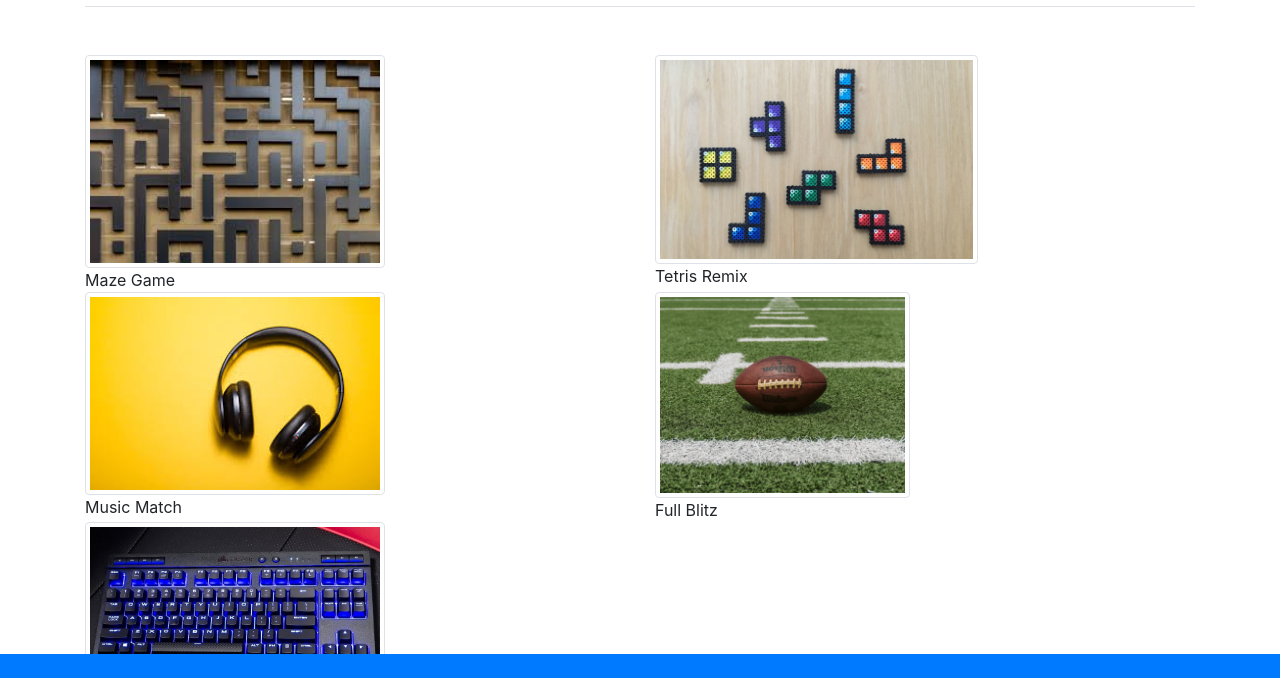
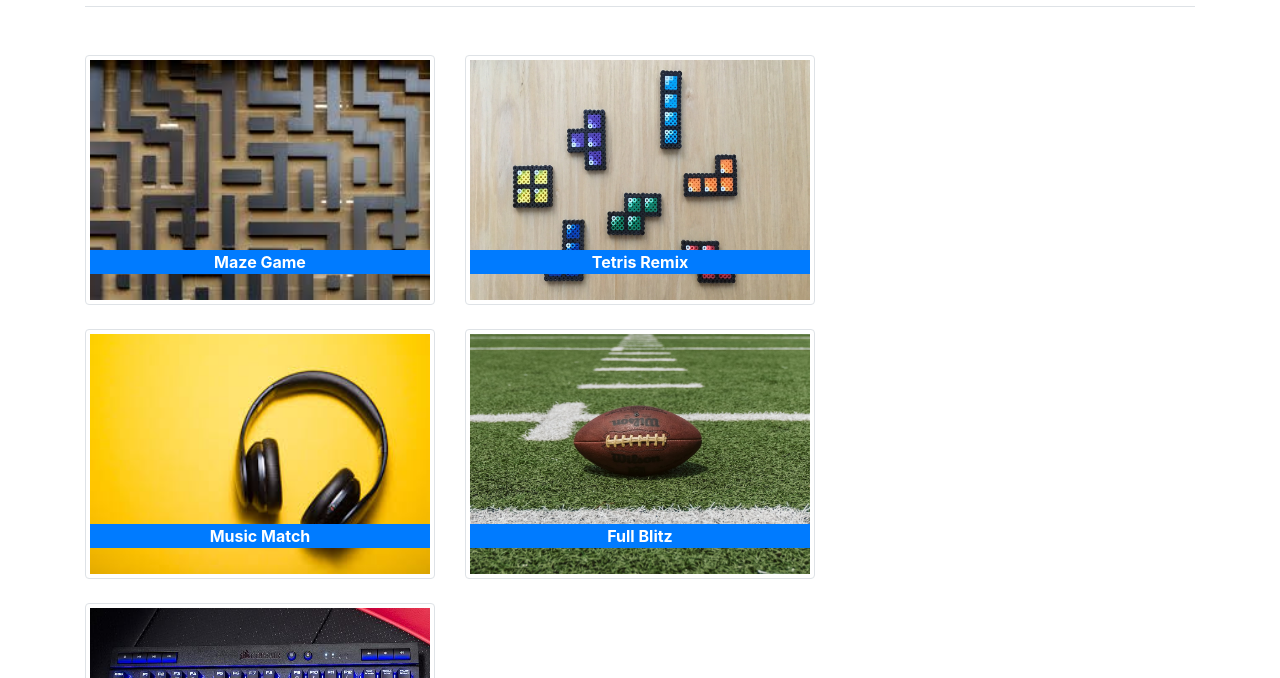
Before and after one commit to marcuspramirez/responsive-portfolio-hw2, a plain HTML site: page portfolio.html in a window 1280 px wide. Shown: the part 122-800 px from the top of the page. Drawn offline with nearby package versions, Linux system fonts and the light colour scheme.

Commit message:
fixed text on images

```diff
--- a/portfolio.html
+++ b/portfolio.html
@@ -7,9 +7,11 @@
     <link rel="stylesheet" href="https://stackpath.bootstrapcdn.com/bootstrap/4.5.0/css/bootstrap.min.css" integrity="sha384-9aIt2nRpC12Uk9gS9baDl411NQApFmC26EwAOH8WgZl5MYYxFfc+NcPb1dKGj7Sk" crossorigin="anonymous">
 <script src="https://stackpath.bootstrapcdn.com/bootstrap/4.5.0/js/bootstrap.min.js" integrity="sha384-OgVRvuATP1z7JjHLkuOU7Xw704+h835Lr+6QL9UvYjZE3Ipu6Tp75j7Bh/kR0JKI" crossorigin="anonymous"></script>
 
+
+
 <style>
     .footer {
-       position: fixed;
+
        left: 0;
        bottom: 0;
        width: 100%;
@@ -17,7 +19,28 @@
        color: #007bff;
        text-align: center;
     }
-    </style>
+
+    .title {
+        /* How come "margin-right" works but "right" does not? */
+        /* Image Titles */
+        margin-right: 10px;
+        text-align: center;
+        left: 5px;
+        bottom:20%;
+        background-color:#007bff;
+        color: white;
+        font-weight: bold;
+        position: relative;
+    }
+
+    .img-thumbnail {
+        /* max width is 510px?  Anything further doesn't change, is this the width of the container? Inspect says the conainter is 540px*/
+        width: 510px;
+        height: 250px;
+        position: relative;
+    }
+
+</style>
 
 </head>
 
@@ -46,35 +69,47 @@
             </div>
         </div>
 
+        <!-- How do I get the images to expand to the entire column?
+             Style Width and Height do not seem to make a difference here
+         -->
         <div class="row">
-            <div class="col-md-6">
-                <img src="assets/maze.jpg" alt="picture of maze" class="img-thumbnail" style="width: 300px" height="300px">
-                <div class="title">Maze Game</div>
+            <div class="col-md-4">
+                <img src="assets/maze.jpg" alt="picture of maze" class="img-thumbnail" style="position: relative;">
+                <div class="title" style="position: relative;">Maze Game</div>
             </div>
-            <div class="col-md-6">
-                <img src="assets/img-5557_feature.jpg" alt="picture of tetris blocks" class="img-thumbnail" style="width: 323px" height="323px">
-                <div class="title">Tetris Remix</div>
+            <div class="col-md-4">
+                <img src="assets/img-5557_feature.jpg" alt="picture of tetris blocks" class="img-thumbnail" style="position: relative;">
+                <div class="title" style="position: relative;">Tetris Remix</div>
             </div>
+
+            <div class="col-md-4"></div>
+
         </div>
 
         <div class="row">
-            <div class="col-md-6">
-                <img src="assets/music image.jpg" alt="picture of headphones" class="img-thumbnail" style="width: 300px" height="300px">
-                <div class="title">Music Match</div>
+            <div class="col-md-4">
+                <img src="assets/music image.jpg" alt="picture of headphones" class="img-thumbnail" style="position: relative;">
+                <div class="title" style="position: relative;">Music Match</div>
             </div>
-            <div class="col-md-6">
-                <img src="assets/football.jpg" alt="picture of a football" class="img-thumbnail" style="width:255px" height="250px">
-                <div class="title">Full Blitz</div>
+            <div class="col-md-4">
+                <img src="assets/football.jpg" alt="picture of a football" class="img-thumbnail" style="position: relative;">
+                <div class="title" style="position: relative;">Full Blitz</div>
+
+                <div class="col-md-4"></div>
 
             </div>
         </div>
 
         <div class="row">
-            <div class="col-md-6">
-                <img src="assets/00aE5K1WsINRBBPjHLRHbXV-1.jpg" alt="picture of a keyboard" class="img-thumbnail" style="width: 300px" height="300px">
-                <div class="title">Keyboard Warrior</div>
+            <div class="col-md-4">
+                <img src="assets/00aE5K1WsINRBBPjHLRHbXV-1.jpg" alt="picture of a keyboard" class="img-thumbnail" style="position: relative;">
+                <div class="title" style="position: relative;">Keyboard Warrior</div>
             </div>
         </div>
+
+        <div class="col-md-4"></div>
+
+        <div class="col-md-4"></div>
 
     </div>
 
```
